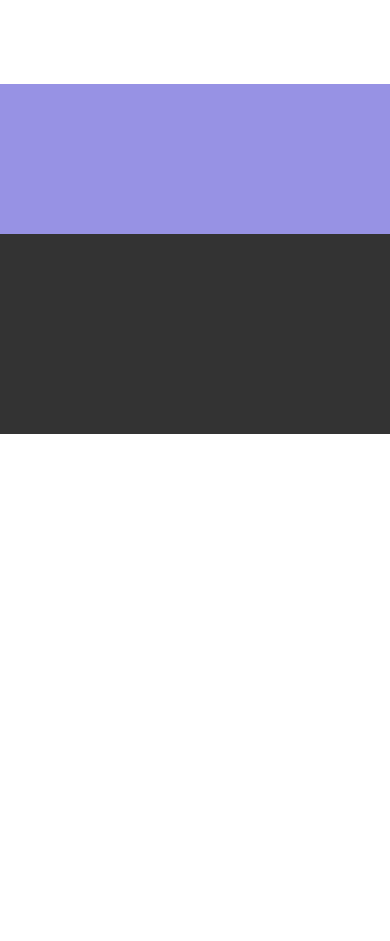
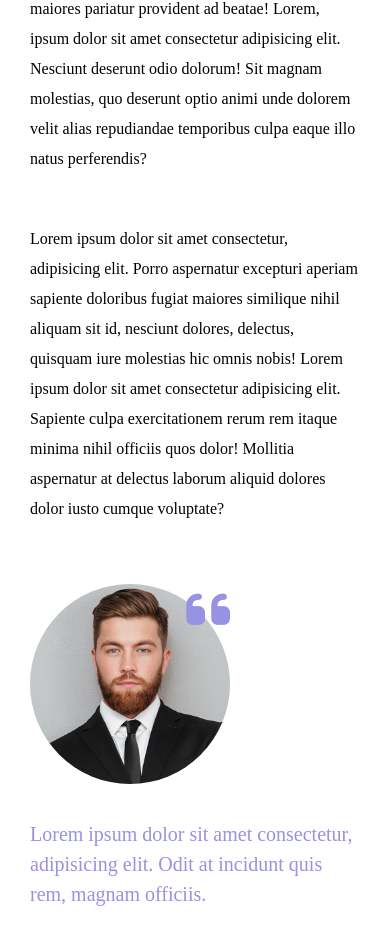
Before and after one commit to simoneditaranto/htmlcss-responsive-layout, a plain HTML site: page index.html in a window 390 px wide. Shown: the part 9066-10007 px from the top of the page. Before the commit the page ends 9500 px from the top, so only its background shows below. Drawn offline with Linux system fonts and the light colour scheme.

Commit message:
sezione "about-us" completata (responsive)

```diff
--- a/css/style.css
+++ b/css/style.css
@@ -25,6 +25,16 @@ a{
 
     color: white;
     background-color: #0084FD;
+}
+
+/* immagini profilo */
+.testimonial{
+    width: 200px;
+    height: 200px;
+
+    border-radius: 50%;
+
+    object-fit: cover;
 }
 /* fine elementi comuni a tutta la pagina */
 
@@ -257,15 +267,6 @@ header .container{
     background-color: #9792E4;
 }
 
-.profile .testimonial{
-    width: 200px;
-    height: 200px;
-
-    border-radius: 50%;
-
-    object-fit: cover;
-}
-
 .profile .profile-image img{
     width: 100%;
 }
@@ -354,21 +355,69 @@ header .container{
 
 #about-us .container{
     flex-direction: column;
-    gap: 55px;
+    gap: 60px;
 }
 
 #top{
-    height: 150px;
-    border: 1px dotted green;
-    /* test */
+    display: flex;
+    flex-direction: column;
+    gap: 50px;
+}
+
+#top h3{
+    font-size: 35px;
+
+    color: #9792E4;
+}
+
+#top p{
+    line-height: 30px;
 }
 
 #bot{
-    height: 100px;
-    border: 1px dotted green;
-    /* test */
+    display: flex;
+    flex-direction: column;
+    gap: 35px;
+    align-items: flex-start;
+}
 
-    margin-bottom: 80px;
+#bot .testimonial {
+    position: relative;
+}
+
+#bot .testimonial i{
+    position: absolute;
+    right: 0;
+
+    font-size: 50px;
+
+    color: #9792E4;
+}
+
+#bot .testimonial img{
+    width: 100%;
+
+    border-radius: 50%;
+}
+
+#bot p{
+    line-height: 30px;
+
+    font-size: 20px;
+
+    color: #9792E4;
+}
+
+#bot a{
+    padding: 12px;
+
+    white-space: nowrap;
+
+    background-color: #9792E4;
+}
+
+#bot a span{
+    margin-right: 5px;
 }
 /* fine sezione about-us */
 
@@ -458,7 +507,6 @@ footer{
     /* sezione about-us */
     #about-us .container{
         flex-direction: row;
-        justify-content: center;
     }
     /* fine sezione about-us */
 
--- a/index.html
+++ b/index.html
@@ -321,11 +321,36 @@
                 <div class="container">
 
                     <div id="top">
-                        testo
+
+                        <h3>About Us</h3>
+
+                        <p>
+                            Lorem ipsum dolor sit amet consectetur adipisicing elit. Magnam magni perspiciatis excepturi mollitia dolor? Saepe iure laboriosam quibusdam dolores nobis accusantium, doloremque harum expedita eius labore! Error et pariatur expedita.
+                            Lorem, ipsum dolor sit amet consectetur adipisicing elit. Vel expedita magnam quasi voluptate aut numquam, fugit sed vitae aspernatur pariatur. Officia necessitatibus, suscipit odit dolorum maiores pariatur provident ad beatae!
+                            Lorem, ipsum dolor sit amet consectetur adipisicing elit. Nesciunt deserunt odio dolorum! Sit magnam molestias, quo deserunt optio animi unde dolorem velit alias repudiandae temporibus culpa eaque illo natus perferendis?
+                        </p>
+
+                        <p>
+                            Lorem ipsum dolor sit amet consectetur, adipisicing elit. Porro aspernatur excepturi aperiam sapiente doloribus fugiat maiores similique nihil aliquam sit id, nesciunt dolores, delectus, quisquam iure molestias hic omnis nobis!
+                            Lorem ipsum dolor sit amet consectetur adipisicing elit. Sapiente culpa exercitationem rerum rem itaque minima nihil officiis quos dolor! Mollitia aspernatur at delectus laborum aliquid dolores dolor iusto cumque voluptate?
+                        </p>
+
                     </div>
 
                     <div id="bot">
-                        immagine
+
+                        <div class="testimonial">
+                            <i class="fa-solid fa-quote-left"></i>
+                            <img src="./img/about.jpg" alt="">
+                        </div>
+
+                        <p>Lorem ipsum dolor sit amet consectetur, adipisicing elit. Odit at incidunt quis rem, magnam officiis.</p>
+
+                        <a class="btn" href="#">
+                            <span><i class="fa-brands fa-linkedin"></i></span>
+                            Find me on linkedin
+                        </a>
+
                     </div>
 
                 </div>
```
